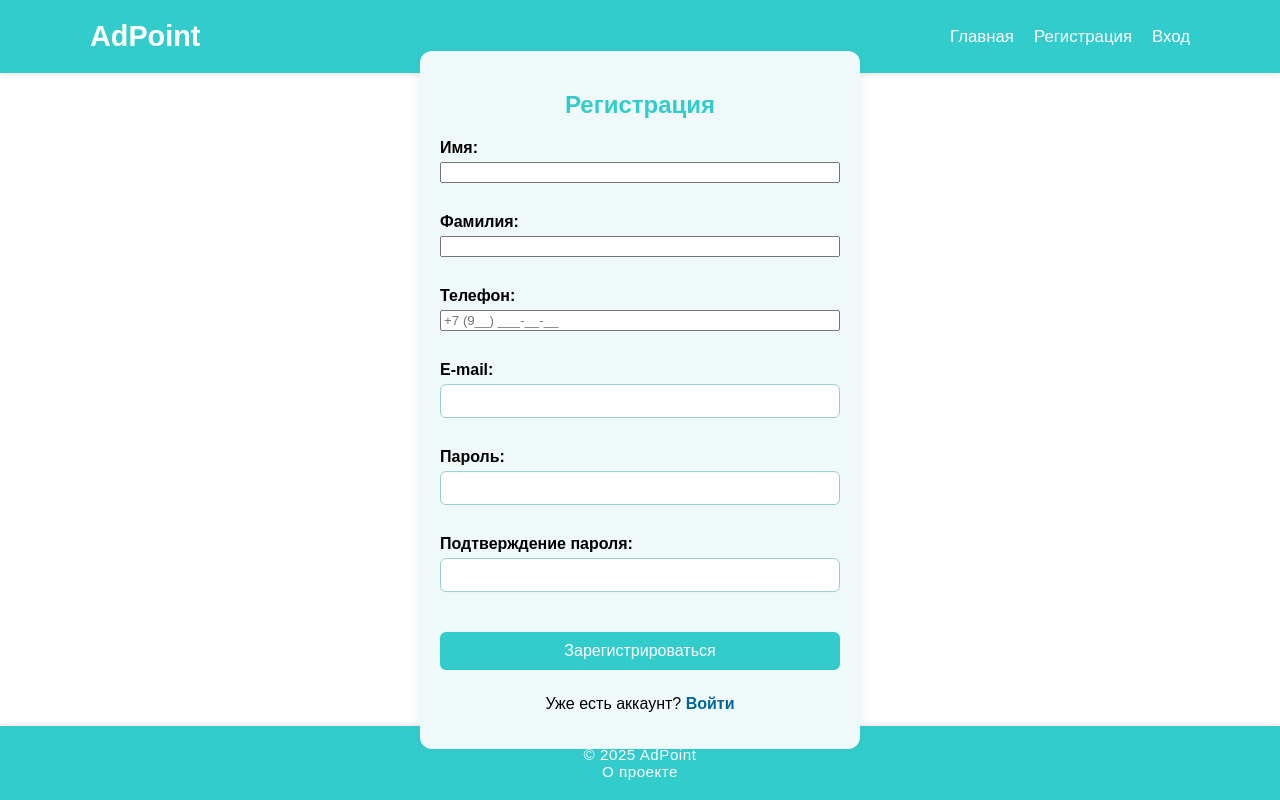
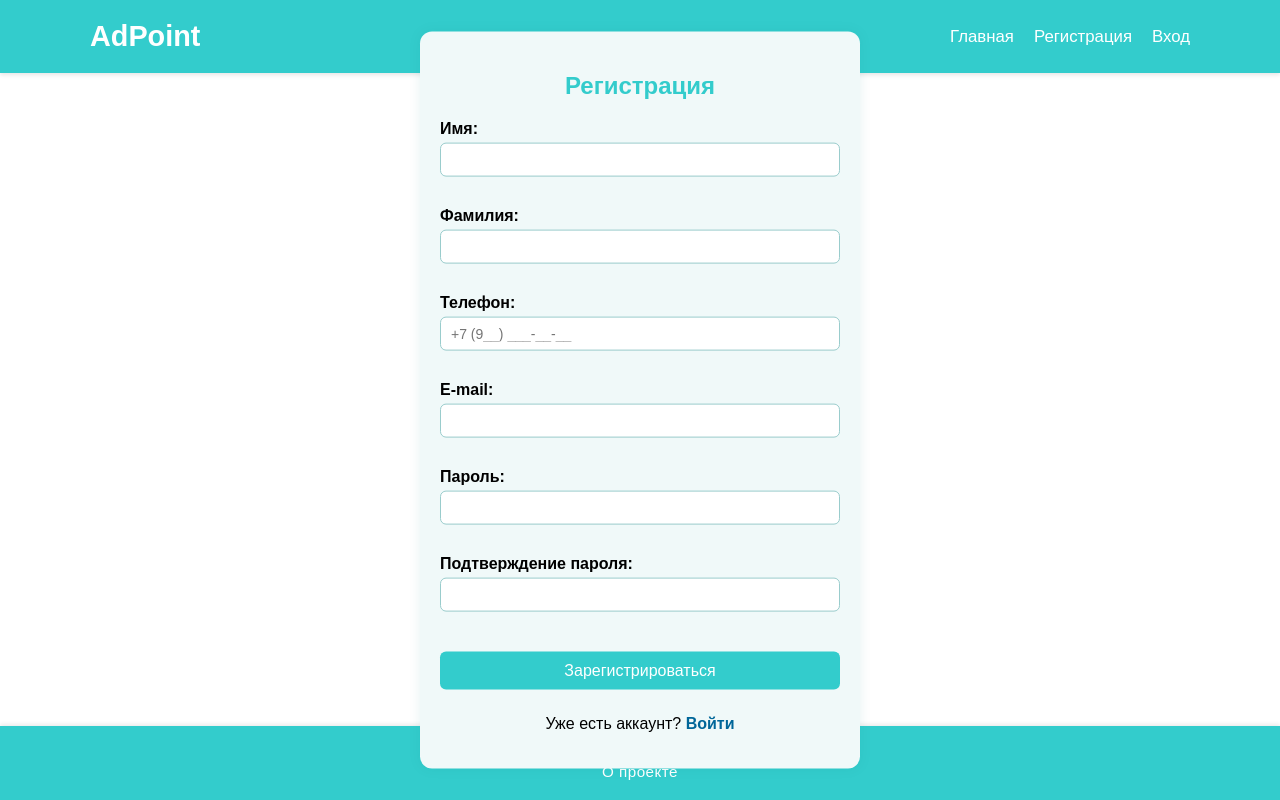
Before and after one commit to egoraleh/project_fullstack, a Vue app in the folder frontend/: page /register in a window 1280 px wide. Built offline with nearby package versions, Linux system fonts and the light colour scheme; no server answers.

Commit message:
Fixed auth.

```diff
--- a/frontend/src/styles/sign.css
+++ b/frontend/src/styles/sign.css
@@ -27,8 +27,7 @@
     flex-direction: column;
 }
 
-.sign-form input[type="email"],
-.sign-form input[type="password"] {
+.sign-form input {
     padding: 8px 10px;
     border: 1px solid #99cccc;
     border-radius: 6px;
@@ -36,8 +35,7 @@
     transition: border-color 0.3s;
 }
 
-.sign-form input[type="email"]:focus,
-.sign-form input[type="password"]:focus {
+.sign-form input:focus {
     border-color: #33cccc;
     outline: none;
 }
```
